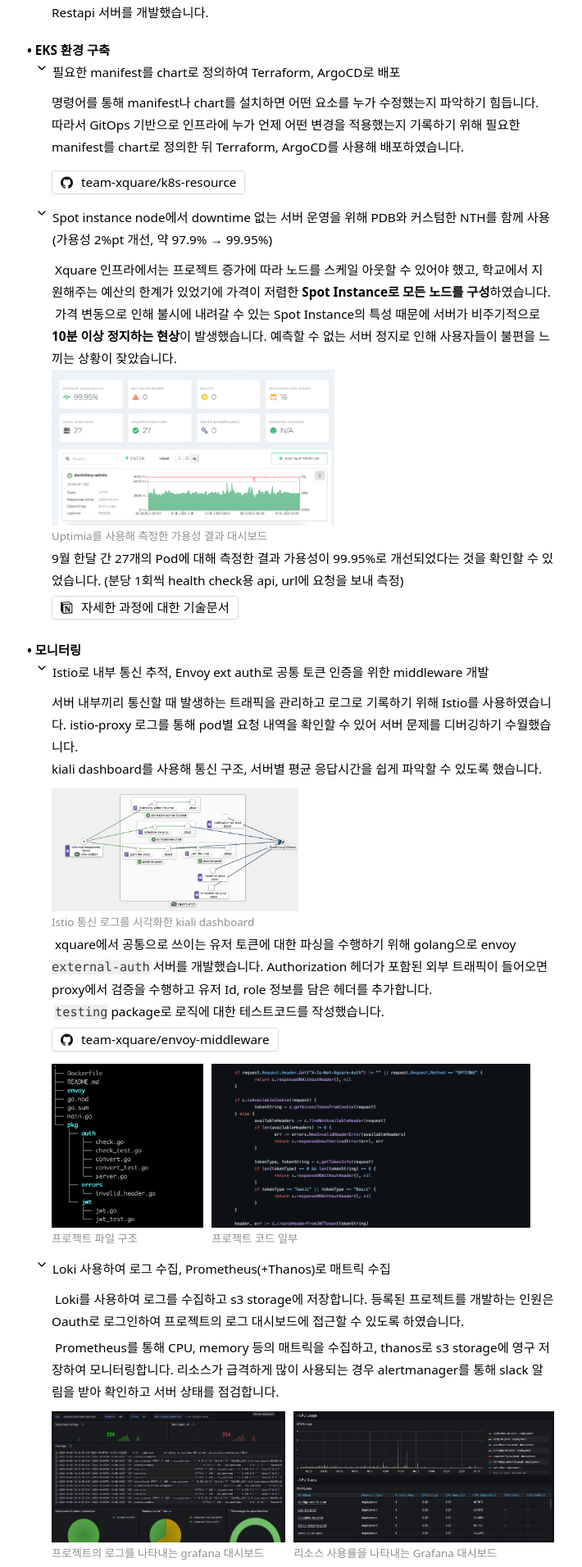
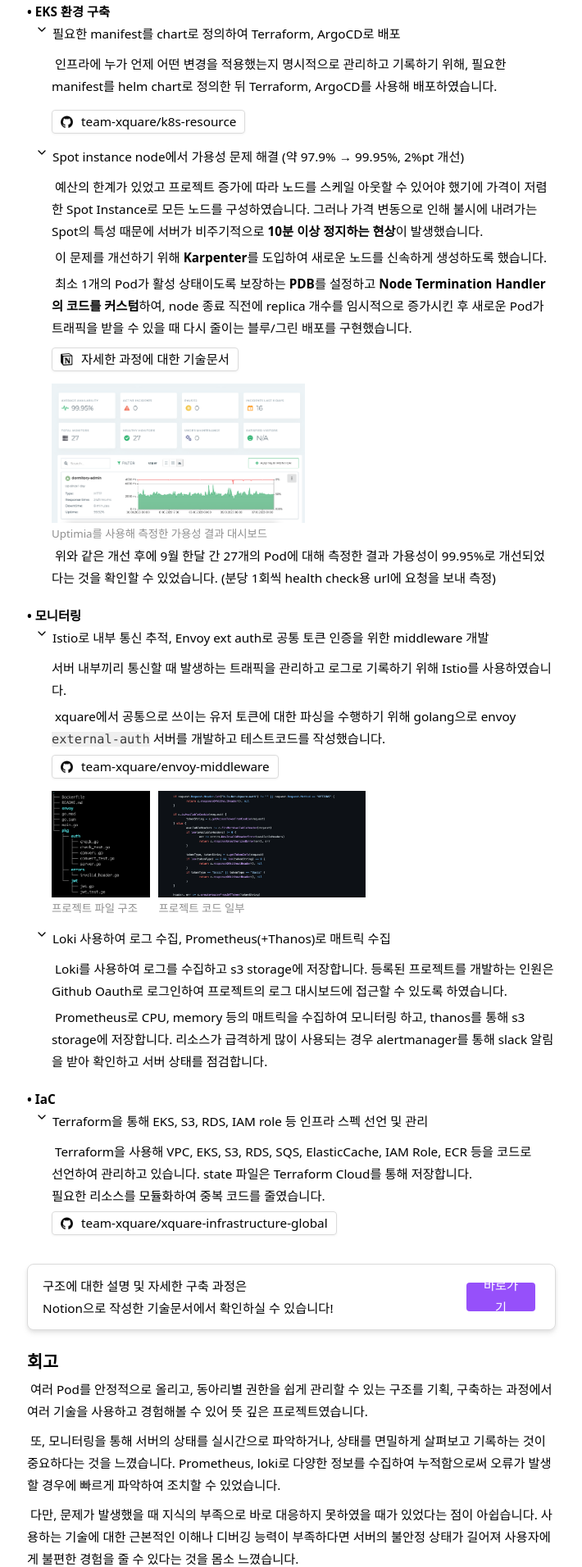
Before and after one commit to rlaisqls/portfolio, a React (Create React App) app: page / in a window 1280 px wide. Shown: the part 2019-3931 px from the top of the page at 82% size, without its empty margins (380-1090 px from the left). Built offline with nearby package versions, Linux system fonts and the light colour scheme.

Commit message:
글 다듬기2

```diff
--- a/src/components/Footer.jsx
+++ b/src/components/Footer.jsx
@@ -23,7 +23,7 @@
             </p>
             <div className="relative w-[134px] h-[24px] text-white whitespace-nowrap"> 010-7199-5931 </div>
 
-            <div className="relative w-[134px] h-[24px] text-white whitespace-nowrap"> v2023.10 </div>
+            <div className="relative w-[134px] h-[24px] text-white whitespace-nowrap"> v2023.11 </div>
           </div>
         </div>
       </div>
--- a/src/components/Modal.jsx
+++ b/src/components/Modal.jsx
@@ -9,7 +9,7 @@
                     <div class="fixed inset-0 z-10 w-screen overflow-y-auto">
                         <div class="flex min-h-full items-end justify-center p-4 text-center sm:items-center sm:p-0" onClick={handleClose}>
                             <div class="relative transform overflow-hidden rounded-lg text-left shadow-xl transition-all w-fit">
-                                <img src={image} alt="detail" className="h-[500px] m-10px z-90" />
+                                <img src={image} alt="detail" className="h-[380px] z-90" />
                                 <div className="text-white absolute w-[28px] h-[28px] top-[10px] right-[10px]">
                                     <div className="absolute w-[28px] h-[28px] rounded-[14px] opacity-0 hover:opacity-30 bg-[#D6D6D6]"/>
                                     <img src="/img/icon/x-gray.svg" alt="exit icon" className="w-[15px] h-[15px] m-[6.5px] opacity-100 shadow-xl"/>
--- a/src/components/Toggle.jsx
+++ b/src/components/Toggle.jsx
@@ -4,7 +4,7 @@
   return (
     <>
         <details open>
-        <summary>
+        <summary className="m-0 p-0">
             <div className="flex flex-row gap-[5px]">
                 <svg xmlns="http://www.w3.org/2000/svg" width="16" height="16" viewBox="0 0 24 24" fill="none" stroke="currentColor" stroke-width="2" stroke-linecap="round" stroke-linejoin="round" class="arrow mt-[6px]">
                     <polyline points="6 9 12 15 18 9"></polyline>
--- a/src/portfolio/project/Xquare.jsx
+++ b/src/portfolio/project/Xquare.jsx
@@ -36,15 +36,15 @@
                             GitHub Actions 기반 인프라 구성 자동화 및 ArgoCD 배포 파이프라인 제공
                         </>} detail={
                             <>
-                                <Tab/>다른 동아리의 프로젝트를 <b>인프라에 추가하고 지속적으로 배포하기 위해 드는 공수를 최소화</b>하기 위해 GitHub Actions 기반 파이프라인을 구현하였습니다. ArgoCD, Terraform 등의 툴과 Shell Script, Go와 같은 다양한 언어를 사용하여 구조를 설계하고 구축했습니다.
+                                <Tab/>다른 동아리의 프로젝트를 <b>인프라에 추가</b>하고 <b>지속적으로 배포</b>하기 위해 드는 공수를 최소화하기 위해 GitHub Actions 기반 파이프라인을 구현하였습니다. ArgoCD, Terraform 등의 툴과 Shell Script, Go와 같은 다양한 언어를 사용하여 구조를 설계하고 구축했습니다.
                                 <Gap/>
-                                <ModalImage src="/img/description/deployment-action.png" className="h-[150px]" open={imageOpen}/>
+                                <ModalImage src="/img/description/deployment-action.png" className="h-[130px]" open={imageOpen}/>
                                 <Gap/><Gap/>
                             </>
                         }/>
-                        <Toggle summary="Golang을 사용해 배포 access key 발급 서버 개발" detail={
+                        <Toggle summary="Golang을 사용해 배포 Access key 발급 서버 개발" detail={
                             <>
-                                <Tab/>Action 실행을 위한 Access key를 발급, 인증하고 허가된 프로젝트 정보를 저장하는 백오피스 Restapi 서버를 개발했습니다.
+                                프로젝트를 관리하고 배포 Action을 위한 Access key를 발급하는 Restapi 서버를 개발했습니다.
                             </>
                         }/>
                     </div>
@@ -55,40 +55,41 @@
                     <div className="ml-[10px]">
                         <Toggle summary="필요한 manifest를 chart로 정의하여 Terraform, ArgoCD로 배포" detail={
                             <>
-                                명령어를 통해 manifest나 chart를 설치하면 어떤 요소를 누가 수정했는지 파악하기 힘듭니다.<br/>
-                                따라서 GitOps 기반으로 인프라에 누가 언제 어떤 변경을 적용했는지 기록하기 위해 필요한 manifest를 chart로 정의한 뒤 Terraform, ArgoCD를 사용해 배포하였습니다.<br/>
+                                <Tab/>인프라에 누가 언제 어떤 변경을 적용했는지 명시적으로 관리하고 기록하기 위해, 필요한 manifest를 helm chart로 정의한 뒤 Terraform, ArgoCD를 사용해 배포하였습니다.<br/>
                                 <Gap/><Gap/>
 
-                                <a href="https://github.com/team-xquare/k8s-resource" target='_blank' rel="noopener noreferrer">
+
                                 <div className="bg-white border-solid border-[1px] drop-shadow-sm bg-white border-lightgray px-[10px] my-[5px] mb-[15px] h-[29px] w-fit rounded ">
+                                    <a href="https://github.com/team-xquare/k8s-resource" target='_blank' rel="noopener noreferrer">
                                     <GithubText text="team-xquare/k8s-resource"/>
+                                    </a>
                                 </div>
-                                </a>
                             </>
                         }/>
                         <Toggle summary={
                             <>
-                                Spot instance node에서 downtime 없는 서버 운영을 위해 PDB와 커스텀한 NTH를 함께 사용<br/>
-                                (가용성 2%pt 개선, 약 97.9% → 99.95%)
+                                Spot instance node에서 가용성 문제 해결 (약 97.9% → 99.95%, 2%pt 개선)
                             </>} detail={
                                 <>
-                                    <Tab/>Xquare 인프라에서는 프로젝트 증가에 따라 노드를 스케일 아웃할 수 있어야 했고, 학교에서 지원해주는 예산의 한계가 있었기에 가격이 저렴한 <b>Spot Instance로 모든 노드를 구성</b>하였습니다.<br/>
+                                    <Tab/>예산의 한계가 있었고 프로젝트 증가에 따라 노드를 스케일 아웃할 수 있어야 했기에 가격이 저렴한 Spot Instance로 모든 노드를 구성하였습니다. 그러나 가격 변동으로 인해 불시에 내려가는 Spot의 특성 때문에 서버가 비주기적으로 <b>10분 이상 정지하는 현상</b>이 발생했습니다.<br/>
+                                    <Gap/>
+                                    <Tab/>이 문제를 개선하기 위해 <b>Karpenter</b>를 도입하여 새로운 노드를 신속하게 생성하도록 했습니다.<br/>
+                                    <Gap/>
+                                    <Tab/>최소 1개의 Pod가 활성 상태이도록 보장하는 <b>PDB</b>를 설정하고 <b>Node Termination Handler의 코드를 커스텀</b>하여, node 종료 직전에 replica 개수를 임시적으로 증가시킨 후 새로운 Pod가 트래픽을 받을 수 있을 때 다시 줄이는 블루/그린 배포를 구현했습니다.<br/>
+                                    <Gap/>
 
-                                    <Tab/>가격 변동으로 인해 불시에 내려갈 수 있는 Spot Instance의 특성 때문에 서버가 비주기적으로 <b>10분 이상 정지하는 현상</b>이 발생했습니다. 예측할 수 없는 서버 정지로 인해 사용자들이 불편을 느끼는 상황이 잦았습니다.<br/>
+                                    <div className="bg-white border-solid border-[1px] drop-shadow-sm bg-white border-lightgray px-[10px] my-[5px] mb-[15px] h-[29px] w-fit rounded ">
+                                        <a href="https://team-xquare.notion.site/spot-instance-downtime-660ad99c5dd549eb95e2c206f1d21d6d?pvs=4" target='_blank' rel="noopener noreferrer">
+                                        <DocumentText text="자세한 과정에 대한 기술문서"/>
+                                        </a>
+                                    </div>
 
                                     <ModalImage
                                         src="/img/description/uptimia-dashboard.png"
-                                        className="h-[190px]" open={imageOpen}
+                                        className="h-[170px]" open={imageOpen}
                                         caption="Uptimia를 사용해 측정한 가용성 결과 대시보드"
                                     />
-
-                                    9월 한달 간 27개의 Pod에 대해 측정한 결과 가용성이 99.95%로 개선되었다는 것을 확인할 수 있었습니다. (분당 1회씩 health check용 api, url에 요청을 보내 측정)
-
-                                    <a href="https://team-xquare.notion.site/spot-instance-downtime-660ad99c5dd549eb95e2c206f1d21d6d?pvs=4" target='_blank' rel="noopener noreferrer">
-                                    <div className="bg-white border-solid border-[1px] drop-shadow-sm bg-white border-lightgray px-[10px] my-[5px] mb-[15px] h-[29px] w-fit rounded ">
-                                        <DocumentText text="자세한 과정에 대한 기술문서"/>
-                                    </div>
-                                    </a>
+                                    <Tab/>위와 같은 개선 후에 9월 한달 간 27개의 Pod에 대해 측정한 결과 가용성이 99.95%로 개선되었다는 것을 확인할 수 있었습니다. (분당 1회씩 health check용 url에 요청을 보내 측정)
                                 </>
                             }/>
                         </div>
@@ -98,15 +99,9 @@
                     <div className="ml-[10px]">
                         <Toggle summary="Istio로 내부 통신 추적, Envoy ext auth로 공통 토큰 인증을 위한 middleware 개발" detail={
                             <>
-                                서버 내부끼리 통신할 때 발생하는 트래픽을 관리하고 로그로 기록하기 위해 Istio를 사용하였습니다. istio-proxy 로그를 통해 pod별 요청 내역을 확인할 수 있어 서버 문제를 디버깅하기 수월했습니다.<br/>
-                                kiali dashboard를 사용해 통신 구조, 서버별 평균 응답시간을 쉽게 파악할 수 있도록 했습니다.
-                                <ModalImage
-                                    src="/img/description/kiali-dashboard.png"
-                                    className="h-[150px] mt-[10px]" open={imageOpen}
-                                    caption="Istio 통신 로그를 시각화한 kiali dashboard"
-                                />
-                                <Tab/>xquare에서 공통으로 쓰이는 유저 토큰에 대한 파싱을 수행하기 위해 golang으로 envoy <code>external-auth</code> 서버를 개발했습니다. Authorization 헤더가 포함된 외부 트래픽이 들어오면 proxy에서 검증을 수행하고 유저 Id, role 정보를 담은 헤더를 추가합니다.<br/>
-                                <Tab/><code>testing</code> package로 로직에 대한 테스트코드를 작성했습니다.
+                                서버 내부끼리 통신할 때 발생하는 트래픽을 관리하고 로그로 기록하기 위해 Istio를 사용하였습니다.<br/>
+                                <Gap/>
+                                <Tab/>xquare에서 공통으로 쓰이는 유저 토큰에 대한 파싱을 수행하기 위해 golang으로 envoy <code>external-auth</code> 서버를 개발하고 테스트코드를 작성했습니다.<br/>
                                 <a href="https://github.com/team-xquare/envoy-middleware" target='_blank' rel="noopener noreferrer">
                                 <div className="bg-white border-solid border-[1px] drop-shadow-sm bg-white border-lightgray px-[10px] my-[5px] mb-[15px] h-[29px] w-fit rounded ">
                                     <GithubText text="team-xquare/envoy-middleware"/>
@@ -116,12 +111,12 @@
                                 <div className="flex flex-row gap-[10px]">
                                     <ModalImage
                                         src="/img/description/envoy-middleware-file-structure.png"
-                                        className="h-[200px]" open={imageOpen}
+                                        className="h-[130px]" open={imageOpen}
                                         caption="프로젝트 파일 구조"
                                     />
                                     <ModalImage
                                         src="/img/description/envoy-middleware-code.png"
-                                        className="h-[200px]" open={imageOpen}
+                                        className="h-[130px]" open={imageOpen}
                                         caption="프로젝트 코드 일부"
                                     />
                                 </div>
@@ -129,26 +124,10 @@
                         }/>
                         <Toggle summary="Loki 사용하여 로그 수집, Prometheus(+Thanos)로 매트릭 수집" detail={
                             <>
-                                <Tab/>Loki를 사용하여 로그를 수집하고 s3 storage에 저장합니다. 등록된 프로젝트를 개발하는 인원은 Oauth로 로그인하여 프로젝트의 로그 대시보드에 접근할 수 있도록 하였습니다.
+                                <Tab/>Loki를 사용하여 로그를 수집하고 s3 storage에 저장합니다. 등록된 프로젝트를 개발하는 인원은 Github Oauth로 로그인하여 프로젝트의 로그 대시보드에 접근할 수 있도록 하였습니다.
                                 <Gap/>
-                                <Tab/>Prometheus를 통해 CPU, memory 등의 매트릭을 수집하고, thanos로 s3 storage에 영구 저장하여 모니터링합니다. 리소스가 급격하게 많이 사용되는 경우 alertmanager를 통해 slack 알림을 받아 확인하고 서버 상태를 점검합니다.<br/>
+                                <Tab/>Prometheus로 CPU, memory 등의 매트릭을 수집하여 모니터링 하고, thanos를 통해 s3 storage에 저장합니다. 리소스가 급격하게 많이 사용되는 경우 alertmanager를 통해 slack 알림을 받아 확인하고 서버 상태를 점검합니다.<br/>
 
-                                <div className="flex flex-row gap-[10px]">
-                                    <div className="mt-[10px] mb-[5px]">
-                                        <ModalImage
-                                            src="/img/description/grafana-loki-dashboard.png"
-                                            className="h-[160px]" open={imageOpen}
-                                            caption="프로젝트의 로그를 나타내는 grafana 대시보드"
-                                        />
-                                    </div>
-                                    <div className="mt-[10px] mb-[5px]">
-                                        <ModalImage
-                                            src="/img/description/grafana-compute-resources.png"
-                                            className="h-[160px]" open={imageOpen}
-                                            caption="리소스 사용률을 나타내는 Grafana 대시보드"
-                                        />
-                                    </div>
-                                </div>
                             </>
                         }/>
                     </div>
@@ -161,11 +140,12 @@
                                 <Tab/>Terraform을 사용해 VPC, EKS, S3, RDS, SQS, ElasticCache, IAM Role, ECR 등을 코드로<br/>
                                 선언하여 관리하고 있습니다. state 파일은 Terraform Cloud를 통해 저장합니다.<br/>
                                 필요한 리소스를 모듈화하여 중복 코드를 줄였습니다.
-                                <a href="https://github.com/team-xquare/xquare-infrastructure-global" target='_blank' rel="noopener noreferrer">
+
                                 <div className="bg-white border-solid border-[1px] drop-shadow-sm bg-white border-lightgray px-[10px] my-[5px] mb-[15px] h-[29px] w-fit rounded ">
+                                    <a href="https://github.com/team-xquare/xquare-infrastructure-global" target='_blank' rel="noopener noreferrer">
                                     <GithubText text="team-xquare/xquare-infrastructure-global"/>
+                                    </a>
                                 </div>
-                                </a>
                             </>
                         }/>
                     </div>
@@ -205,9 +185,8 @@
                 </p>
                 <p className="relative self-stretch">
                 <span>
-                    <Tab/>또, 모니터링을 통해 서버의 상태를 실시간으로 파악하거나, 면밀하게 살펴보고 기록하는 것이
-                    중요하다는 것을 느꼈습니다. Prometheus, loki로 다양한 정보를 수집하여 누적함으로써 오류가 발생할 경우에
-                    빠르게 파악하여 조치할 수 있었습니다.
+                    <Tab/>또, 모니터링을 통해 서버의 상태를 실시간으로 파악하거나, 상태를 면밀하게 살펴보고 기록하는 것이
+                    중요하다는 것을 느꼈습니다. Prometheus, loki로 다양한 정보를 수집하여 누적함으로써 오류가 발생할 경우에 빠르게 파악하여 조치할 수 있었습니다.
                     <br />
                 </span>
                 </p>
```
Also changed, not shown: src/portfolio/project/DMS.jsx (+21 -39 lines).
